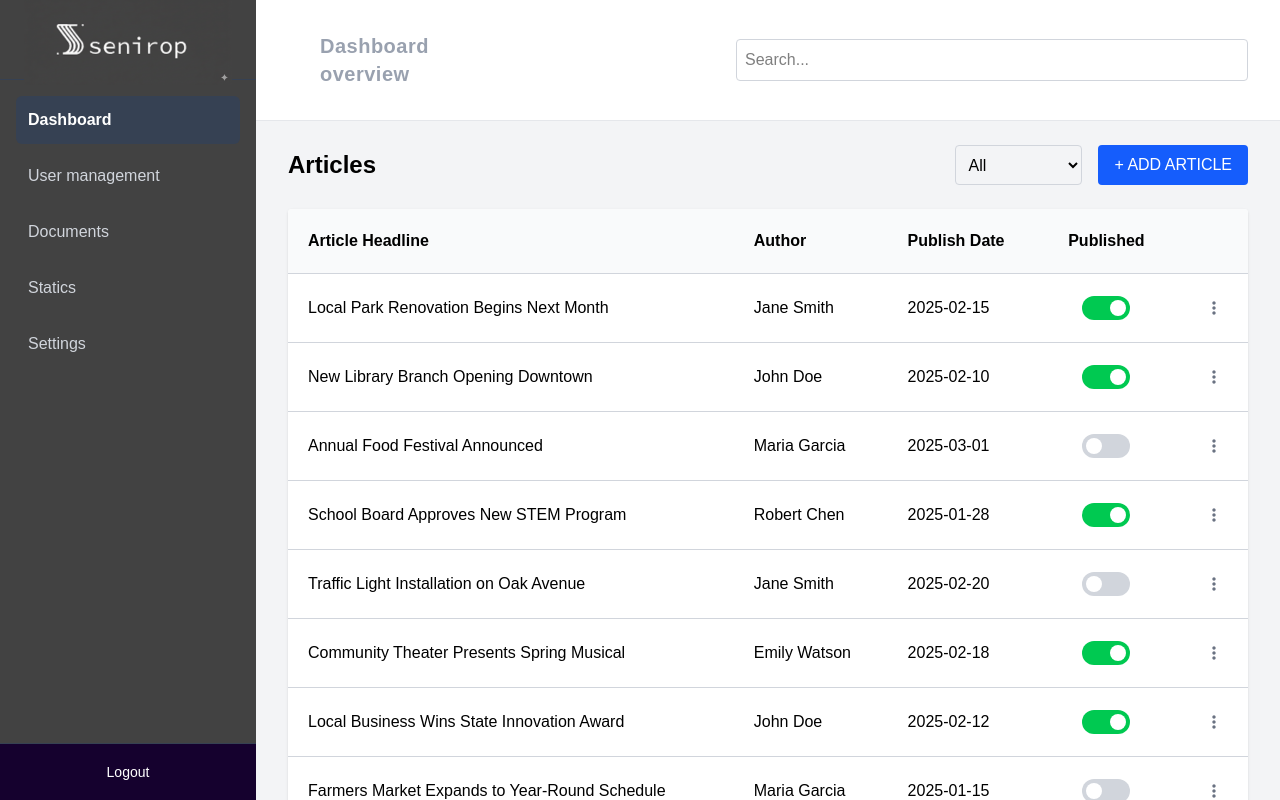
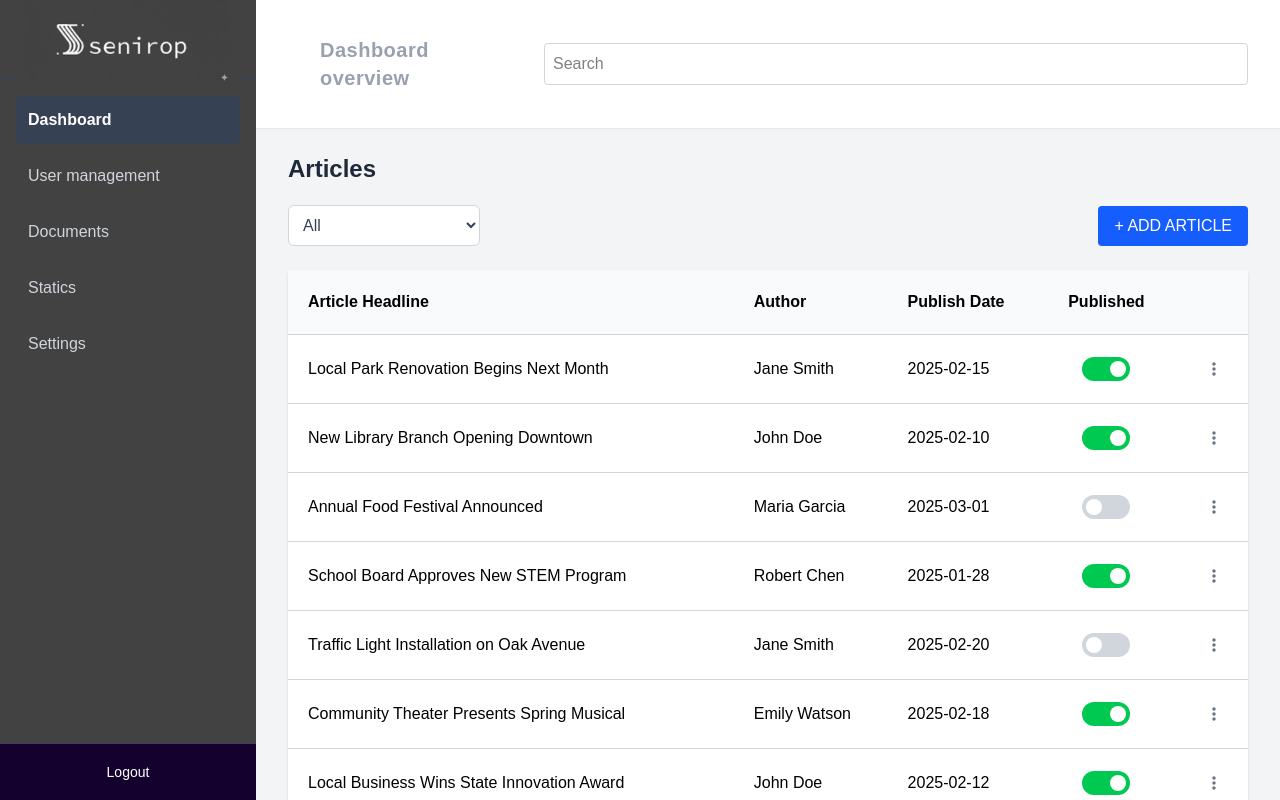
Before and after one commit to fherrerao/local_newspaper_CMS, a Next.js app: page /dashboard in a window 1280 px wide. Built offline with nearby package versions, Linux system fonts and the light colour scheme.

Commit message:
Fixed dashboard styles

```diff
--- a/src/app/dashboard/page.tsx
+++ b/src/app/dashboard/page.tsx
@@ -83,31 +83,36 @@ const Home = () => {
 
     return (
         <div className="min-h-screen bg-gray-100 flex flex-col">
-            <div className="flex flex-col md:flex-row items-center justify-between bg-white border-b border-gray-200 py-3 px-4 md:px-8 gap-4 md:gap-0">
-                <div className="w-full md:basis-1/4 flex justify-center md:justify-start">
+            <div className="flex flex-col md:flex-row items-center bg-white border-b border-gray-200 w-full">
+                <div className="w-full md:basis-1/4 py-4 px-6 md:px-8 flex justify-start items-center">
                     <Header />
                 </div>
-                <div className="w-full md:basis-3/4 flex justify-center md:justify-end">
-                    <div className="w-full max-w-lg">
-                        <SearchInput value={searchText} onChange={(e: any) => setSearchText(e.target.value)} placeholder="Search..." />
-                    </div>
+                <div className="w-full md:basis-3/4 py-4 px-6 md:px-8 flex items-center border-t md:border-t-0 border-gray-100">
+                    <SearchInput
+                        value={searchText}
+                        onChange={(e: any) => setSearchText(e.target.value)}
+                        placeholder="Search"
+                    />
                 </div>
             </div>
 
             <div className="flex-1 w-full mx-auto py-6 px-4 sm:px-6 lg:px-8">
-                <div className="flex flex-col sm:flex-row gap-4 justify-between items-start sm:items-center mb-6">
-                    <h1 className="text-2xl font-bold text-black">Articles</h1>
-                    <div className="flex flex-col sm:flex-row gap-4 w-full sm:w-auto">
+                <div className="flex flex-col gap-5 mb-6">
+                    <h1 className="text-2xl font-bold text-gray-800">Articles</h1>
+                    <div className="flex flex-col sm:flex-row justify-between items-start sm:items-center gap-4 w-full">
                         <select
                             value={filter}
                             onChange={(e) => setFilter(e.target.value)}
-                            className="border p-2 rounded text-black border-gray-300 w-full sm:w-auto"
+                            className="border border-gray-300 p-2.5 rounded-md text-gray-700 bg-white w-full sm:w-48 focus:outline-none focus:border-blue-400"
                         >
                             <option value="all">All</option>
                             <option value="published">Published</option>
                             <option value="unpublished">Unpublished</option>
                         </select>
-                        <Button onClick={openNewArticle}>+ ADD ARTICLE</Button>
+
+                        <div className="w-full sm:w-auto">
+                            <Button onClick={openNewArticle}>+ ADD ARTICLE</Button>
+                        </div>
                     </div>
                 </div>
 
```
